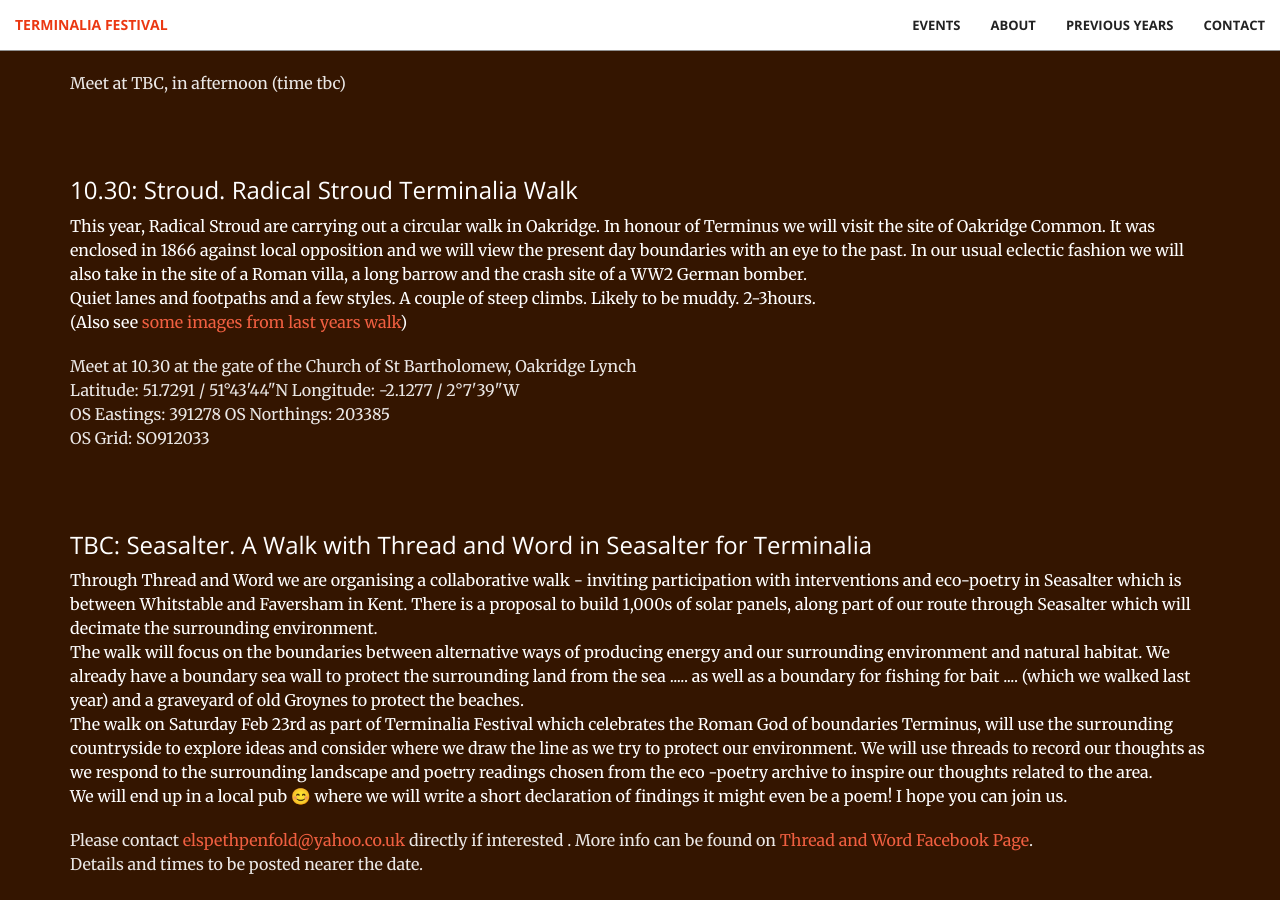
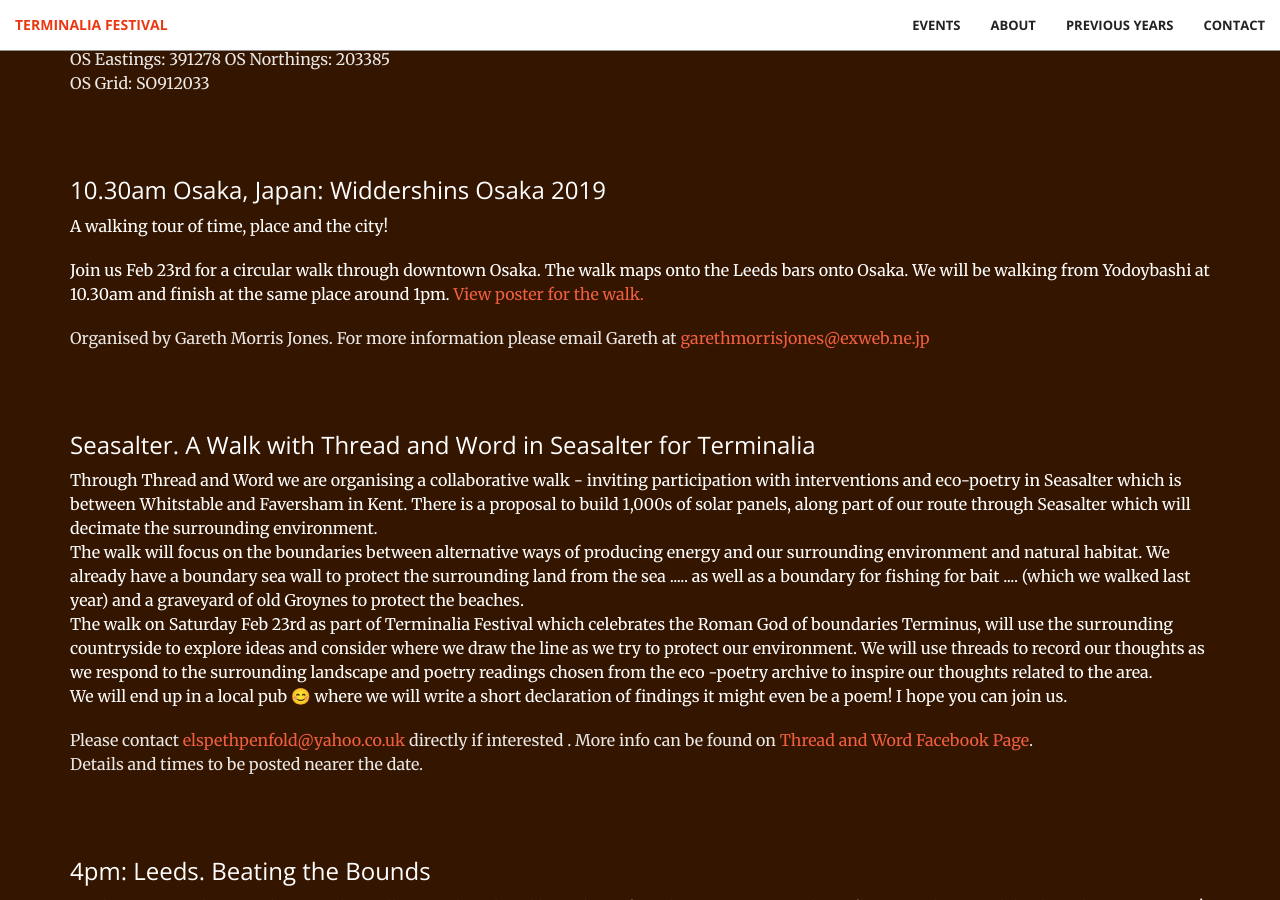
Before and after one commit to timwaters/terminalia, a Jekyll site: the page built from index.html, in a window 1280 px wide and 900 px high, scrolled down 2000 px. Built offline with Jekyll 4.4.1, drawn with Linux system fonts in a browser that asks for light colours; some of the changed text lies outside the part shown.

Commit message:
add more events

```diff
--- a/_includes/events.html
+++ b/_includes/events.html
@@ -17,24 +17,11 @@
         <hr class="light">
         <h2 class="section-heading">2019 Events Saturday February 23rd </h2>
 
-        <div class="col-lg-12 col-lg-offset-0 text-left event">
 
-          <h3>Afternoon:  Leeds. Beating the Bounds</h3>
-
-          <p class="text">
-            Leeds - Beating the Bounds - Circular walk around medieval boundary of Leeds. Bring treats to share, flowers to leave and drinks to keep you warm! With events, interventions, and special performances from local artists. <br />
-            We will be walking in an clockwise direction around the city, visiting the ancient boundary stone markers that defined the medieval boundaries of the city. Traditionally, feasting and sacrifices were performed during Terminalia at boundary markers, and we will do the same with things like poetry, cake, flowers or a drink! The boundary markers around Leeds are called bars (gates, possibly that barred off an entrance) and mark the borders where the city ended and the countryside began. Most are recorded and some still exist. <br />
-            This year as we will be walking during the day we will be able to see the Burley Bar Stone which is inside a bank! <br />
-            (Check out <a href="/past">the previous years</a> pages to see what has happened before)
-          </p>
-          <p class="text-faded">
-            Meet at TBC, in afternoon (time tbc)
-          </p>
-        </div>
 
         <div class="col-lg-12 col-lg-offset-0 text-left event">
 
-          <h3>10.30: Stroud. Radical Stroud Terminalia Walk </h3>
+          <h3>10.30am: Stroud. Radical Stroud Terminalia Walk </h3>
 
 
           <p class="text">
@@ -56,8 +43,20 @@
         </div>
 
         <div class="col-lg-12 col-lg-offset-0 text-left event">
+          <h3>10.30am Osaka, Japan: Widdershins Osaka 2019 </h3>
+          <p>A walking tour of time, place and the city!</p>
 
-          <h3>TBC: Seasalter. A Walk with Thread and Word in Seasalter for Terminalia </h3>
+          <p class="text">
+            Join us Feb 23rd for a circular walk through downtown Osaka. The walk maps onto the Leeds bars onto Osaka. We will be walking from Yodoybashi at 10.30am and finish at the same place around 1pm. <a href="/img/past/2019/osaka_poster.jpg">View poster for the walk.</a>
+          </p>
+          <p class="text-faded">
+            Organised by Gareth Morris Jones. For more information please email Gareth at <a href="mailto:garethmorrisjones@ezweb.ne.jp">garethmorrisjones@exweb.ne.jp</a>
+          </p>
+        </div>
+
+        <div class="col-lg-12 col-lg-offset-0 text-left event">
+
+          <h3>Seasalter. A Walk with Thread and Word in Seasalter for Terminalia </h3>
 
 
           <p class="text">
@@ -77,6 +76,39 @@
 
           </p>
         </div>
+
+        <div class="col-lg-12 col-lg-offset-0 text-left event">
+
+          <h3>4pm:  Leeds. Beating the Bounds</h3>
+
+          <p class="text">
+            Leeds - Beating the Bounds - Circular walk around medieval boundary of Leeds. Bring treats to share, flowers to leave and drinks to keep you warm! With events, interventions, and special performances from local artists. <br />
+            We will be walking in an anti-clockwise direction around the city, visiting the ancient boundary stone markers that defined the medieval boundaries of the city. Traditionally, feasting and sacrifices were performed during Terminalia at boundary markers, and we will do the same with things like poetry, cake, flowers or a drink! The boundary markers around Leeds are called bars (gates, possibly that barred off an entrance) and mark the borders where the city ended and the countryside began. Most are recorded and some still exist. <br />
+            This year as we will be walking during the day we will be able to see the Burley Bar Stone which is inside a bank! <br />
+            (Check out <a href="/past">the previous years</a> pages to see what has happened before)
+          </p>
+          <p class="text-faded">
+            Meet at 3.45 at the <a href="http://www.northbar.com/">North Bar</a> pub on New Briggate. We will leave on the dot at 4pm. The walk usually takes between 2 and 3 hours. <br />
+            Bring flowers to lay and drinks and food to share.
+          </p>
+
+          <h4>Beating the Bounds: Additional Interventions and Performances</h4>
+
+          <p class="text-faded">
+            <a href="http://hud.academia.edu/SimonBradley">Simon Bradley</a> and Ursula Troche with perform an Edgeogs intervention along the way based on their experiences/explorations in Cumbria.
+          </p>
+
+          <p class="text-faded">
+            <a href="https://twitter.com/anzrboo">Anzir Boodoo</a> will perform a traditional Roman blessing at a
+            suitable spot along the walk - possibly including an invocation to a Roman river god.
+          </p>
+        </div>
+
+
+
+
+
+
         <hr class="light">
         <h2 class="section-heading">Other associated events.</h2>
 
```
Also changed, not shown: img/past/2019/osaka_poster.jpg (added).
